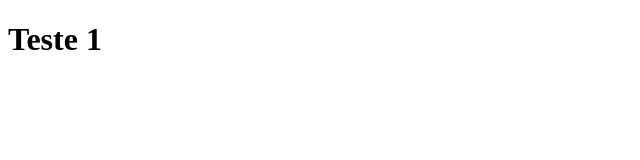
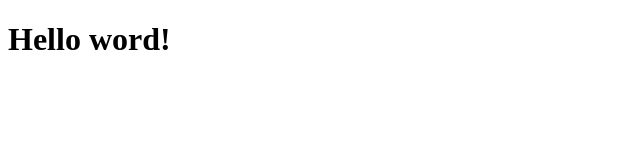
Before and after one commit to WelitonSalgado/clone-tabnews, a Next.js app: page / in a window 1280 px wide. Shown: the top 160 px of the page, without its empty margins (0-640 px from the left). Built offline with nearby package versions, Linux system fonts and the light colour scheme.

Commit message:
modifica o .gitignore e adiciona o pages/index.js

```diff
--- a/pages/index.js
+++ b/pages/index.js
@@ -1,6 +1,6 @@
 function Home() {
     return (
-        <h1>Teste 1</h1>
+        <h1>Hello word!</h1>
     )
 }
 
```
Also changed, not shown: 1 other file (tests, documents, lock files or other folders).
